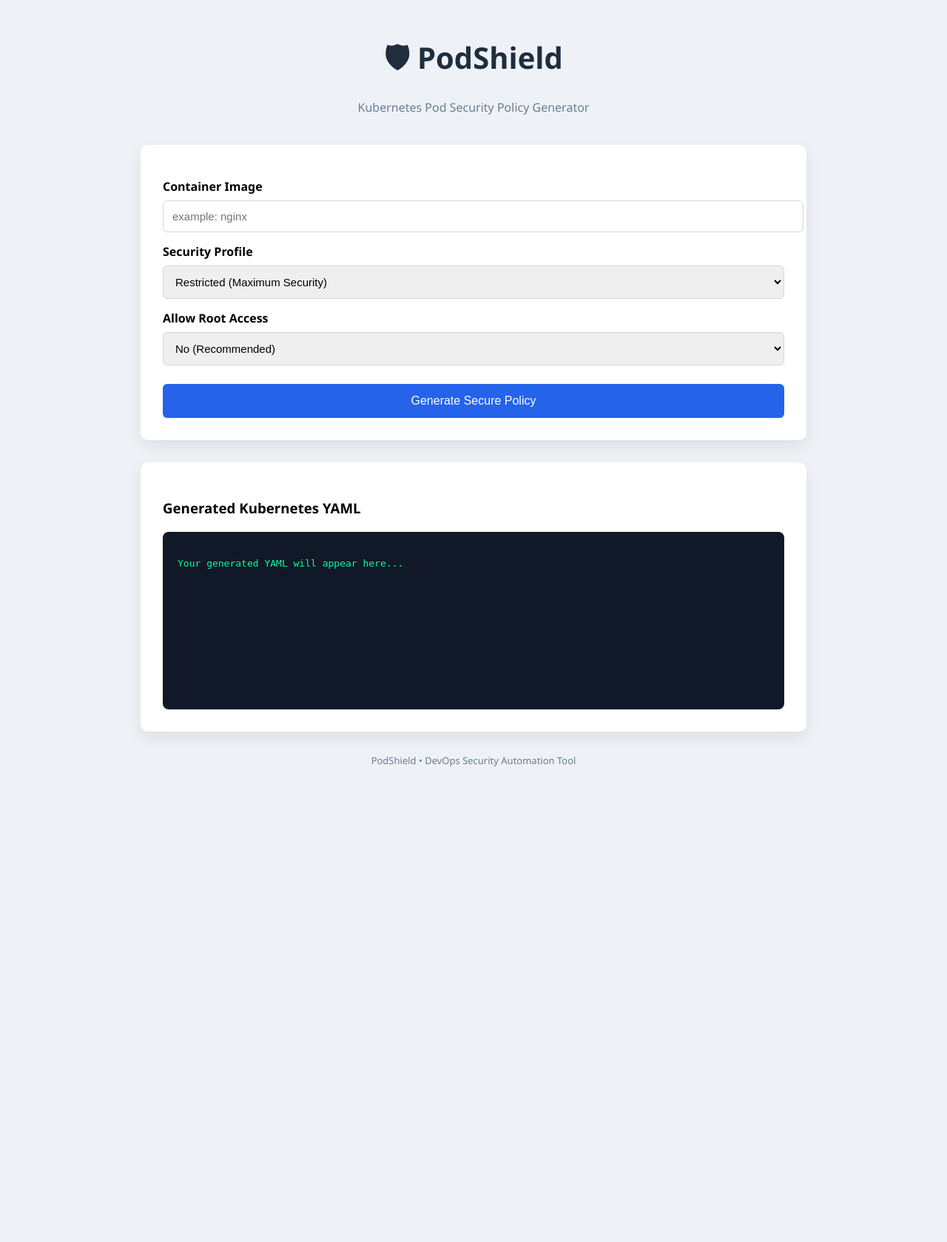
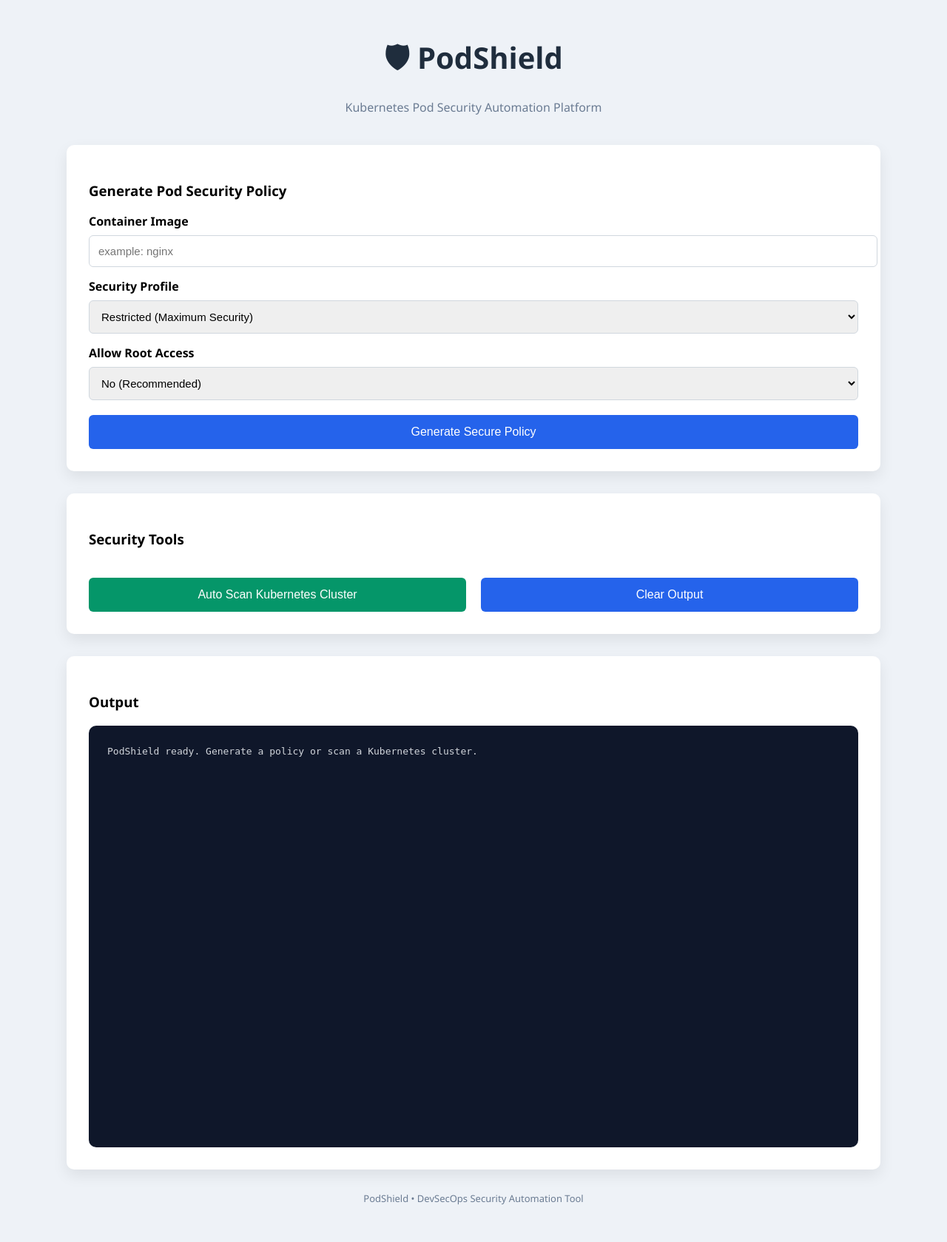
Before and after one commit to samridhiranaa/PODSHIELD-pod-security-generator, a Flask app: page / in a window 1280 px wide. Shown: the whole page at 74% size. Before the commit the page ends 1037 px from the top, so only its background shows below. Run offline with Flask 3, Linux system fonts and the light colour scheme.

Commit message:
Add PodShield CI/CD security pipeline

```diff
--- a/app.py
+++ b/app.py
@@ -1,7 +1,12 @@
 from flask import Flask, request, render_template, jsonify
 from generator import generate_policy
+from cluster_scanner import scan_cluster
+from security_analyzer import analyze_security
+from ai_advisor import generate_advice
+from security_score import calculate_security_score
 
 app = Flask(__name__)
+
 
 # -----------------------------
 # Home Page (UI)
@@ -17,35 +22,72 @@ def home():
 @app.route("/generate", methods=["POST"])
 def generate():
 
-    data = request.json
+    data = request.get_json()
 
     if not data:
         return jsonify({"error": "Invalid request"}), 400
 
     image = data.get("image")
     allow_root = data.get("allow_root", False)
-    profile = data.get("profile", "baseline")   # default profile
+    profile = data.get("profile", "baseline")
 
     if not image:
         return jsonify({"error": "Container image is required"}), 400
 
-    # Generate policy using generator module
-    policy = generate_policy(image, allow_root, profile)
+    try:
+        policy = generate_policy(image, allow_root, profile)
 
-    return policy
+        # return raw YAML text
+        return policy, 200, {"Content-Type": "text/plain"}
+
+    except Exception as e:
+        return jsonify({"error": str(e)}), 500
+
+
+# -----------------------------
+# Kubernetes Cluster Scanner API
+# -----------------------------
+@app.route("/scan")
+def scan():
+
+    try:
+
+        pods = scan_cluster()
+
+        issues = analyze_security(pods)
+
+        advice = generate_advice(pods)
+
+        score, breakdown = calculate_security_score(pods)
+
+        return jsonify({
+            "pods": pods,
+            "issues": issues,
+            "advice": advice,
+            "score": score,
+            "breakdown": breakdown
+        })
+
+    except Exception as e:
+
+        return jsonify({
+            "error": "Cluster scan failed",
+            "details": str(e)
+        }), 500
 
 
 # -----------------------------
 # Health Check Endpoint
-# (useful for Kubernetes)
 # -----------------------------
 @app.route("/health")
 def health():
-    return {"status": "PodShield running"}
+    return jsonify({
+        "status": "PodShield running"
+    })
 
 
 # -----------------------------
 # Run Flask App
 # -----------------------------
 if __name__ == "__main__":
-    app.run(host="0.0.0.0", port=5000)
+    app.run(host="0.0.0.0", port=5000, debug=True)
--- a/requirements.txt
+++ b/requirements.txt
@@ -1,2 +1,3 @@
 flask
 pyyaml
+kubernetes
--- a/templates/index.html
+++ b/templates/index.html
@@ -1,8 +1,11 @@
 <!DOCTYPE html>
 <html lang="en">
+
 <head>
 <meta charset="UTF-8">
 <title>PodShield</title>
+
+<script src="https://cdn.jsdelivr.net/npm/chart.js"></script>
 
 <style>
 
@@ -14,7 +17,7 @@ padding:0;
 }
 
 .container{
-width:900px;
+width:1100px;
 margin:50px auto;
 }
 
@@ -57,7 +60,7 @@ font-size:15px;
 }
 
 button{
-margin-top:25px;
+margin-top:20px;
 padding:14px;
 width:100%;
 background:#2563eb;
@@ -66,22 +69,92 @@ border:none;
 border-radius:6px;
 font-size:16px;
 cursor:pointer;
-transition:0.3s;
+transition:0.25s;
 }
 
 button:hover{
 background:#1d4ed8;
 }
 
+.scan-btn{
+background:#059669;
+}
+
+.scan-btn:hover{
+background:#047857;
+}
+
+.tools{
+display:flex;
+gap:20px;
+margin-top:20px;
+}
+
+.tools button{
+width:50%;
+}
+
 .output{
+background:#0f172a;
+color:#d1d5db;
+padding:25px;
+border-radius:10px;
+min-height:520px;
+margin-top:20px;
+overflow:auto;
+font-family:monospace;
+line-height:1.6;
+}
+
+.output h2,
+.output h3{
+color:#86efac;
+}
+
+.dashboard{
+display:flex;
+gap:40px;
+margin:30px 0;
+flex-wrap:wrap;
+align-items:center;
+}
+
+.chart-box{
+width:320px;
+height:240px;
+}
+
+.result-card{
 background:#111827;
-color:#00ff9c;
-padding:20px;
+border:1px solid #374151;
+padding:16px;
+margin:12px 0;
 border-radius:8px;
-font-family:monospace;
-white-space:pre-wrap;
-min-height:200px;
-margin-top:20px;
+color:#e5e7eb;
+font-size:14px;
+}
+
+.progress-box{
+background:#0b1220;
+color:#d1d5db;
+padding:16px;
+border-radius:8px;
+line-height:1.8;
+}
+
+.bar{
+height:10px;
+background:#1f2937;
+border-radius:6px;
+overflow:hidden;
+margin:10px 0;
+}
+
+.bar-fill{
+height:100%;
+width:0%;
+background:#22c55e;
+transition:width 0.6s ease;
 }
 
 .footer{
@@ -89,6 +162,13 @@ text-align:center;
 color:#6b7c93;
 font-size:13px;
 margin-top:20px;
+}
+
+.score{
+font-size:42px;
+font-weight:700;
+color:#22c55e;
+margin-bottom:10px;
 }
 
 </style>
@@ -100,10 +180,13 @@ margin-top:20px;
 
 <div class="header">
 <h1>🛡 PodShield</h1>
-<p>Kubernetes Pod Security Policy Generator</p>
+<p>Kubernetes Pod Security Automation Platform</p>
 </div>
 
+
 <div class="card">
+
+<h3>Generate Pod Security Policy</h3>
 
 <label>Container Image</label>
 <input id="image" placeholder="example: nginx">
@@ -121,29 +204,51 @@ margin-top:20px;
 <option value="true">Yes</option>
 </select>
 
-<button onclick="generate()">Generate Secure Policy</button>
+<button onclick="generatePolicy()">Generate Secure Policy</button>
 
 </div>
 
+
 <div class="card">
 
-<h3>Generated Kubernetes YAML</h3>
+<h3>Security Tools</h3>
 
-<div class="output" id="output">
-Your generated YAML will appear here...
+<div class="tools">
+
+<button class="scan-btn" onclick="scanCluster()">
+Auto Scan Kubernetes Cluster
+</button>
+
+<button onclick="clearOutput()">
+Clear Output
+</button>
+
 </div>
 
 </div>
 
-<div class="footer">
-PodShield • DevOps Security Automation Tool
+
+<div class="card">
+
+<h3>Output</h3>
+
+<div class="output" id="output">
+PodShield ready. Generate a policy or scan a Kubernetes cluster.
 </div>
 
 </div>
 
+
+<div class="footer">
+PodShield • DevSecOps Security Automation Tool
+</div>
+
+</div>
+
+
 <script>
 
-async function generate(){
+async function generatePolicy(){
 
 const image=document.getElementById("image").value
 const allow_root=document.getElementById("root").value==="true"
@@ -153,6 +258,8 @@ if(!image){
 alert("Please enter a container image")
 return
 }
+
+document.getElementById("output").innerHTML="Generating secure policy..."
 
 const response=await fetch("/generate",{
 method:"POST",
@@ -168,8 +275,161 @@ profile:profile
 
 const data=await response.text()
 
-document.getElementById("output").textContent=data
+document.getElementById("output").innerHTML =
+"<pre style='white-space:pre-wrap;margin:0;color:#86efac'>" + data + "</pre>"
 
+}
+
+
+
+function renderProgress(output){
+
+output.innerHTML = `
+<div class="progress-box">
+
+<div id="step1">Scanning Kubernetes cluster...</div>
+
+<div class="bar">
+<div id="progressFill" class="bar-fill"></div>
+</div>
+
+<div id="step2" style="opacity:0.4">Analyzing pods...</div>
+<div id="step3" style="opacity:0.4">Generating security report...</div>
+
+</div>
+`
+
+}
+
+
+
+async function scanCluster(){
+
+const output=document.getElementById("output")
+
+renderProgress(output)
+
+const progressFill=()=>document.getElementById("progressFill")
+const step2=()=>document.getElementById("step2")
+const step3=()=>document.getElementById("step3")
+
+progressFill().style.width="30%"
+
+await new Promise(r=>setTimeout(r,700))
+
+step2().style.opacity=1
+progressFill().style.width="65%"
+
+await new Promise(r=>setTimeout(r,700))
+
+step3().style.opacity=1
+progressFill().style.width="90%"
+
+const response=await fetch("/scan")
+const data=await response.json()
+
+progressFill().style.width="100%"
+
+await new Promise(r=>setTimeout(r,400))
+
+
+let html=""
+
+html+=`
+<h2>Cluster Security Score</h2>
+<div class="score">${data.score}/100</div>
+
+<div class="dashboard">
+
+<div class="chart-box">
+<canvas id="scoreChart"></canvas>
+</div>
+
+<div class="chart-box">
+<canvas id="riskChart"></canvas>
+</div>
+
+</div>
+`
+
+html+="<h3>Pods Found</h3>"
+
+data.pods.forEach(p=>{
+html+=`<div class="result-card">
+<b>Pod:</b> ${p.pod_name}<br>
+<span style="color:#9ca3af">Namespace:</span> ${p.namespace}<br>
+<span style="color:#9ca3af">Image:</span> ${p.image}
+</div>`
+})
+
+html+="<h3>Security Issues</h3>"
+
+data.issues.forEach(i=>{
+html+=`<div class="result-card">${i}</div>`
+})
+
+html+="<h3>AI Security Advisor</h3>"
+
+data.advice.forEach(a=>{
+html+=`<div class="result-card">
+<b>Pod:</b> ${a.pod}<br>
+<b>Risk:</b> ${a.risk}<br>
+<b>Explanation:</b> ${a.explanation}<br>
+<b>Recommended Fix:</b>
+<ul>
+${a.recommendation.map(r=>`<li>${r}</li>`).join("")}
+</ul>
+</div>`
+})
+
+output.innerHTML=html
+
+
+setTimeout(()=>{
+
+let rootCount=0
+let privilegedCount=0
+
+data.breakdown.forEach(b=>{
+if(b.issue==="Running as root") rootCount++
+if(b.issue==="Privileged container") privilegedCount++
+})
+
+new Chart(document.getElementById("scoreChart"),{
+type:"doughnut",
+data:{
+labels:["Secure","Risk"],
+datasets:[{
+data:[data.score,100-data.score],
+backgroundColor:["#22c55e","#ef4444"]
+}]
+},
+options:{responsive:true,maintainAspectRatio:false}
+})
+
+new Chart(document.getElementById("riskChart"),{
+type:"bar",
+data:{
+labels:["Root Containers","Privileged Containers"],
+datasets:[{
+label:"Security Issues",
+data:[rootCount,privilegedCount],
+backgroundColor:["#f59e0b","#ef4444"]
+}]
+},
+options:{
+plugins:{legend:{display:false}},
+scales:{y:{beginAtZero:true,ticks:{stepSize:1}}}
+}
+})
+
+},100)
+
+}
+
+
+function clearOutput(){
+document.getElementById("output").textContent="Output cleared."
 }
 
 </script>
```
Also changed, not shown: ai_advisor.py (added, +36 -0 lines), cluster_scanner.py (added, +41 -0 lines), security_analyzer.py (added, +13 -0 lines), security_score.py (added, +30 -0 lines), .github/workflows/podshield-scan.yml (added).
